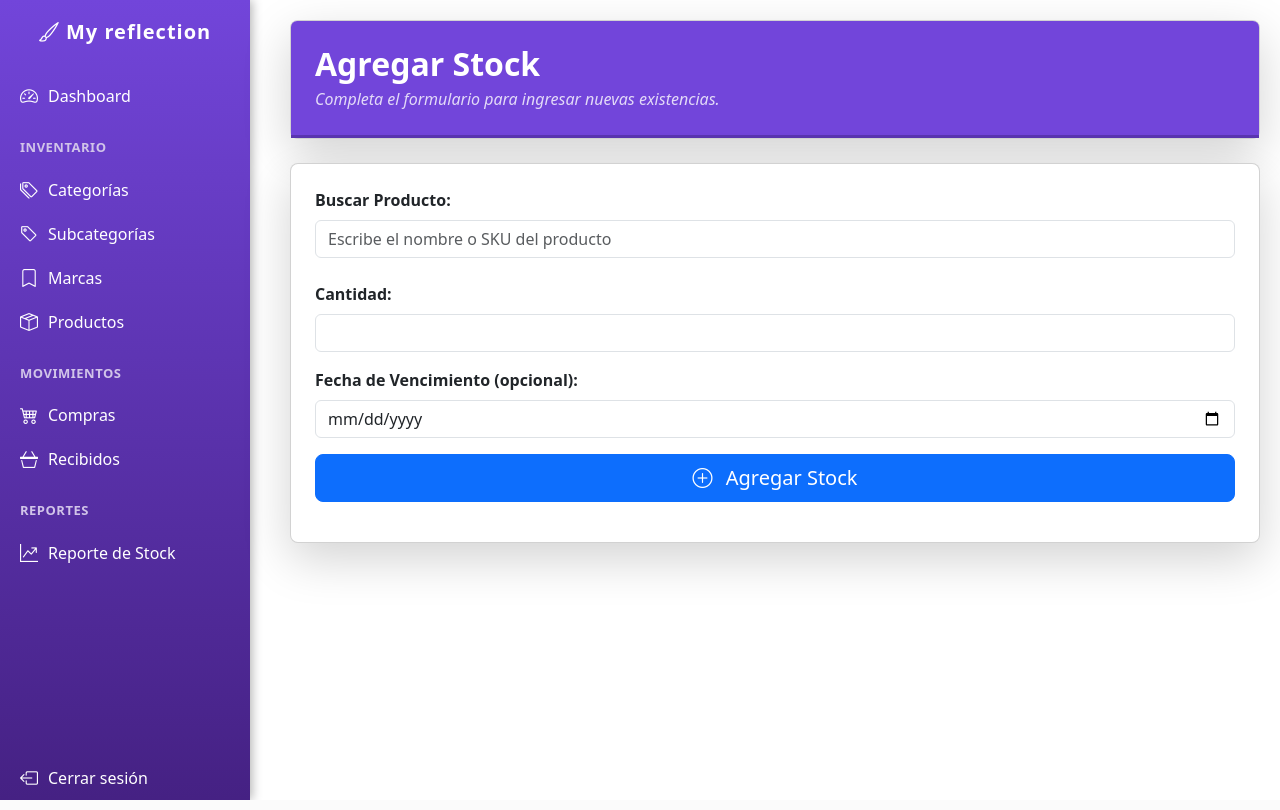
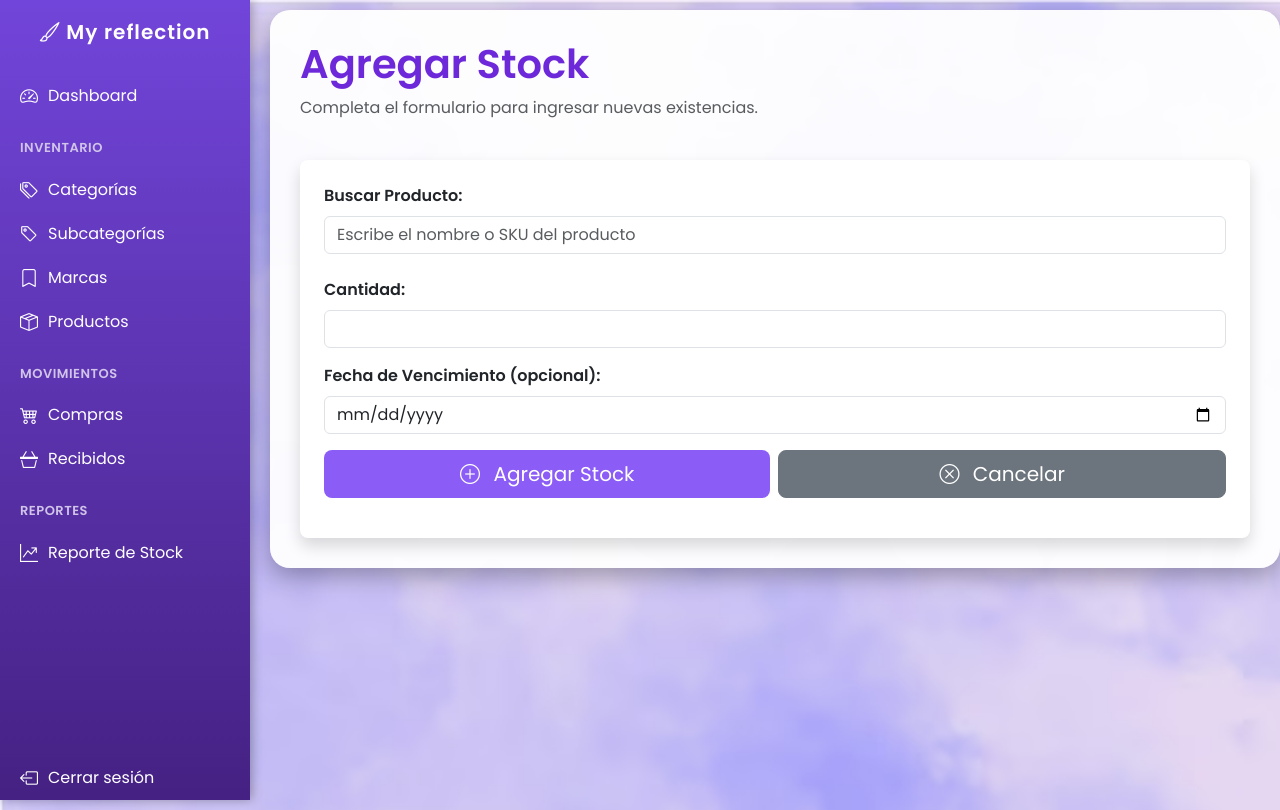
Before and after one commit to AngelaEduPe/ProyectoInventario, a PHP site: page /TPWEB/view/stock/form.php in a window 1280 px wide. Run offline with PHP 8.4, Linux system fonts and the light colour scheme.

Commit message:
Cambios de diseño en Stock

```diff
--- a/view/stock/form.php
+++ b/view/stock/form.php
@@ -1,60 +1,72 @@
-<?php include(__DIR__ . "/../BarraMenu.php"); ?>
-
+<?php
+include(__DIR__ . '/../BarraMenu.php');
+?>
 <!DOCTYPE html>
 <html lang="es">
 <head>
     <meta charset="UTF-8">
     <title>Agregar Stock</title>
     <link href="https://cdn.jsdelivr.net/npm/bootstrap@5.3.0/dist/css/bootstrap.min.css" rel="stylesheet">
+    <link href="https://fonts.googleapis.com/css2?family=Poppins:wght@400;600&display=swap" rel="stylesheet">
     <link href="https://cdn.jsdelivr.net/npm/bootstrap-icons/font/bootstrap-icons.css" rel="stylesheet">
     <style>
+        body {
+            font-family: 'Poppins', sans-serif;
+            background: url("view/imagenes/Fondo2.png") no-repeat center center fixed;
+            background-size: cover;
+            min-height: 100vh;
+        }
+
         .content {
             margin-left: 270px;
-            padding: 20px;
+            margin-top: 10px;
+            max-width: 1230px;
+            background: rgba(255, 255, 255, 0.95);
+            border-radius: 20px;
+            padding: 30px;
+            box-shadow: 0 8px 25px rgba(0,0,0,0.3);
         }
-        .card-header {
-            background-color: #7245da;
-            color: white;
-            padding: 1.5rem;
-            border-bottom: 3px solid #5a35b0;
+
+        h1 {
+            font-weight: 600;
+            color: #6d28d9;
         }
-        .card-title {
-            font-size: 2rem;
-            font-weight: 600;
-            margin-bottom: 0.5rem;
+
+        .btn-lila {
+            background-color: #8b5cf6;
+            border: none;
+            color: #fff;
+            transition: 0.3s;
         }
-        .card-subtitle {
-            font-size: 1rem;
-            font-style: italic;
-            opacity: 0.8;
+        .btn-lila:hover {
+            background-color: #7c3aed;
+            transform: scale(1.05);
         }
+
         .list-group-item:hover {
             cursor: pointer;
-            background-color: #f8f9fa;
+            background-color: rgba(139, 92, 246, 0.1);
         }
+
         .selected-product-info {
-            background-color: #e9ecef;
-            border: 1px solid #ced4da;
-            border-radius: .25rem;
-            padding: .5rem .75rem;
+            background-color: rgba(139, 92, 246, 0.1);
+            border: 1px solid #8b5cf6;
+            border-radius: .5rem;
+            padding: .75rem;
             margin-top: .5rem;
         }
     </style>
 </head>
 <body>
     <div class="content">
-        <div class="card shadow-lg mb-4 rounded-3">
-            <div class="card-header rounded-top">
-                <div class="d-flex justify-content-between align-items-center">
+        <div class="d-flex justify-content-between align-items-center mb-4">
             <div>
-                        <h1 class="card-title">Agregar Stock</h1>
-                        <p class="card-subtitle">Completa el formulario para ingresar nuevas existencias.</p>
-                    </div>
-                </div>
+                <h1>Agregar Stock</h1>
+                <p class="text-muted">Completa el formulario para ingresar nuevas existencias.</p>
             </div>
         </div>
 
-        <div class="card shadow-lg mb-4 rounded-3 p-4">
+        <div class="p-4 rounded-3 bg-white shadow">
             <form action="index.php?c=stock&a=insertar" method="POST">
             <?php
             if (isset($_GET['msg'])) {
@@ -84,10 +96,17 @@
                 <input type="date" class="form-control" name="fechaVencimiento" id="fechaVencimiento">
             </div>
 
-                <button type="submit" class="btn btn-primary btn-lg w-100">
+            <div class="d-flex gap-2">
+                <button type="submit" class="btn btn-lila btn-lg w-100">
                     <i class="bi bi-plus-circle me-2"></i> Agregar Stock
                 </button>
+
+                <a href="index.php?c=reporte&a=stock" class="btn btn-secondary btn-lg w-100">
+                    <i class="bi bi-x-circle me-2"></i> Cancelar
+                </a>
+            </div>
         </form>
+
         </div>
     </div>
 
```
Also changed, not shown: view/reporte/stock.php (+55 -32 lines). Lines whose indentation alone changed are shown as unchanged.
